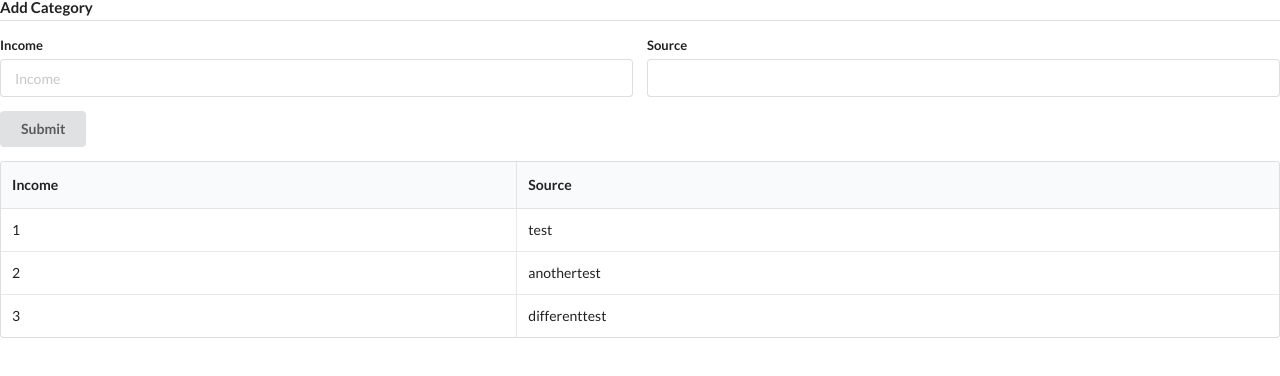
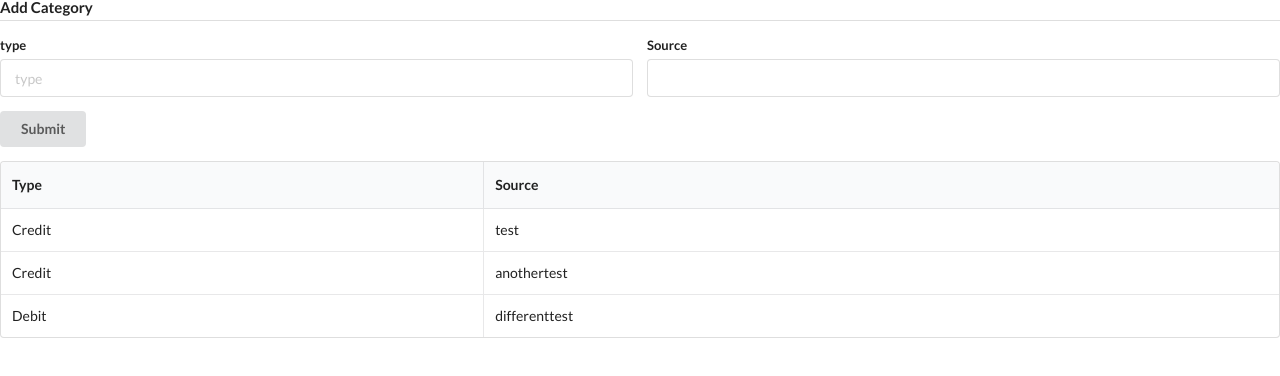
Before and after one commit to thines92/react-redux-budget, a React (Create React App) app: page / in a window 1280 px wide. Shown: the top 376 px of the page. Built offline with nearby package versions, Linux system fonts and the light colour scheme.

Commit message:
renamed income to type

```diff
--- a/src/components/addCategory.js
+++ b/src/components/addCategory.js
@@ -5,7 +5,7 @@ class AddCategory extends React.Component {
         super(props)
 
         this.state = {
-            income: '',
+            type: '',
             source: ''
         }
 
@@ -20,10 +20,10 @@ class AddCategory extends React.Component {
         console.log('e', e.target)
         e.preventDefault();
         console.log('props', this.props)
-        this.props.addCategory(this.state.income, this.state.source)
+        this.props.addCategory(this.state.type, this.state.source)
 
         this.setState({
-            income: '',
+            type: '',
             source: ''
         })
     }
@@ -36,8 +36,8 @@ class AddCategory extends React.Component {
                     <div className="field">
                         <div className="two fields">
                             <div className="field">
-                                <label>Income</label>
-                                <input type="text" name="income" value={this.state.income} placeholder="Income" onChange={this.handleChange} />
+                                <label>type</label>
+                                <input type="text" name="type" value={this.state.type} placeholder="type" onChange={this.handleChange} />
                             </div>
                             <div className="field">
                                 <label>Source</label>
--- a/src/components/transaction.js
+++ b/src/components/transaction.js
@@ -12,11 +12,11 @@ class Transaction extends React.Component {
             width: '50%'
         }
         console.log('this.transaction', this.props.transaction)
-        const { income, source, id } = this.props.transaction;
+        const { type, source, id } = this.props.transaction;
 
         return (
             <tr>
-                <td dataLabel="Income">{income}</td>
+                <td dataLabel="type">{type}</td>
                 <td dataLabel="Source">{source}</td>
             </tr>
         )
--- a/src/components/transactionTable.js
+++ b/src/components/transactionTable.js
@@ -22,11 +22,11 @@ class TransactionTable extends React.Component {
         })
     }
 
-    addCategory = (income, source) => {
+    addCategory = (type, source) => {
         console.log('these props', this.props)
         this.props.addCategory({
             id: this.props.transactions.length,
-            income: income,
+            type: type,
             source: source
         })
     }
@@ -39,7 +39,7 @@ class TransactionTable extends React.Component {
                 <table className="ui celled table">
                     <thead>
                         <tr>
-                            <th>Income</th>
+                            <th>Type</th>
                             <th>Source</th>
                         </tr>
                     </thead>
--- a/src/reducers/transactionReducer.js
+++ b/src/reducers/transactionReducer.js
@@ -2,17 +2,17 @@ export default (state = {
     transactions: [
         {
             id: 0,
-            income: '1',
+            type: 'Credit',
             source: 'test'
         },
         {
             id: 1,
-            income: '2',
+            type: 'Credit',
             source: 'anothertest'
         },
         {
             id: 2,
-            income: '3',
+            type: 'Debit',
             source: 'differenttest'
         }
     ],
```
